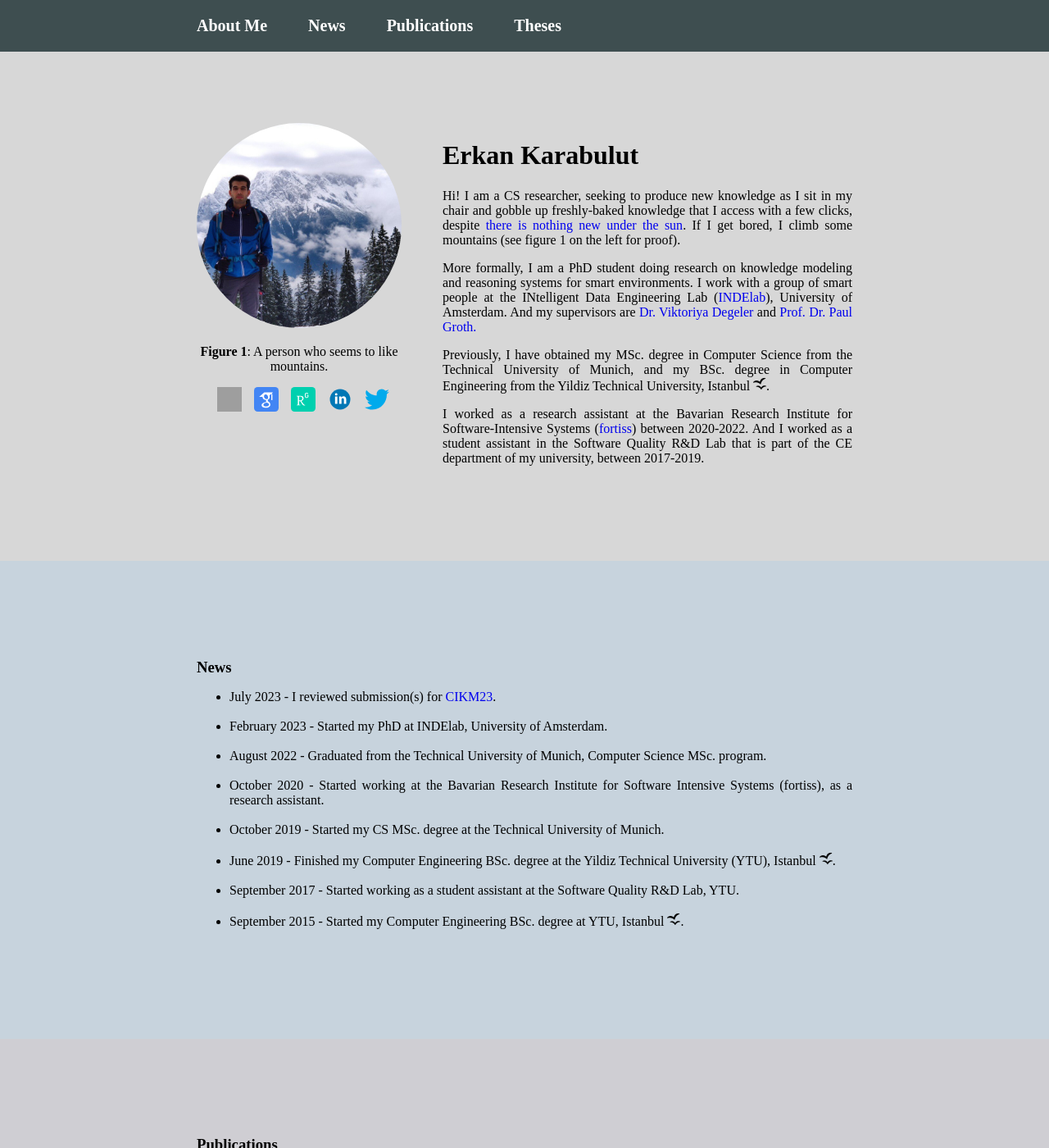
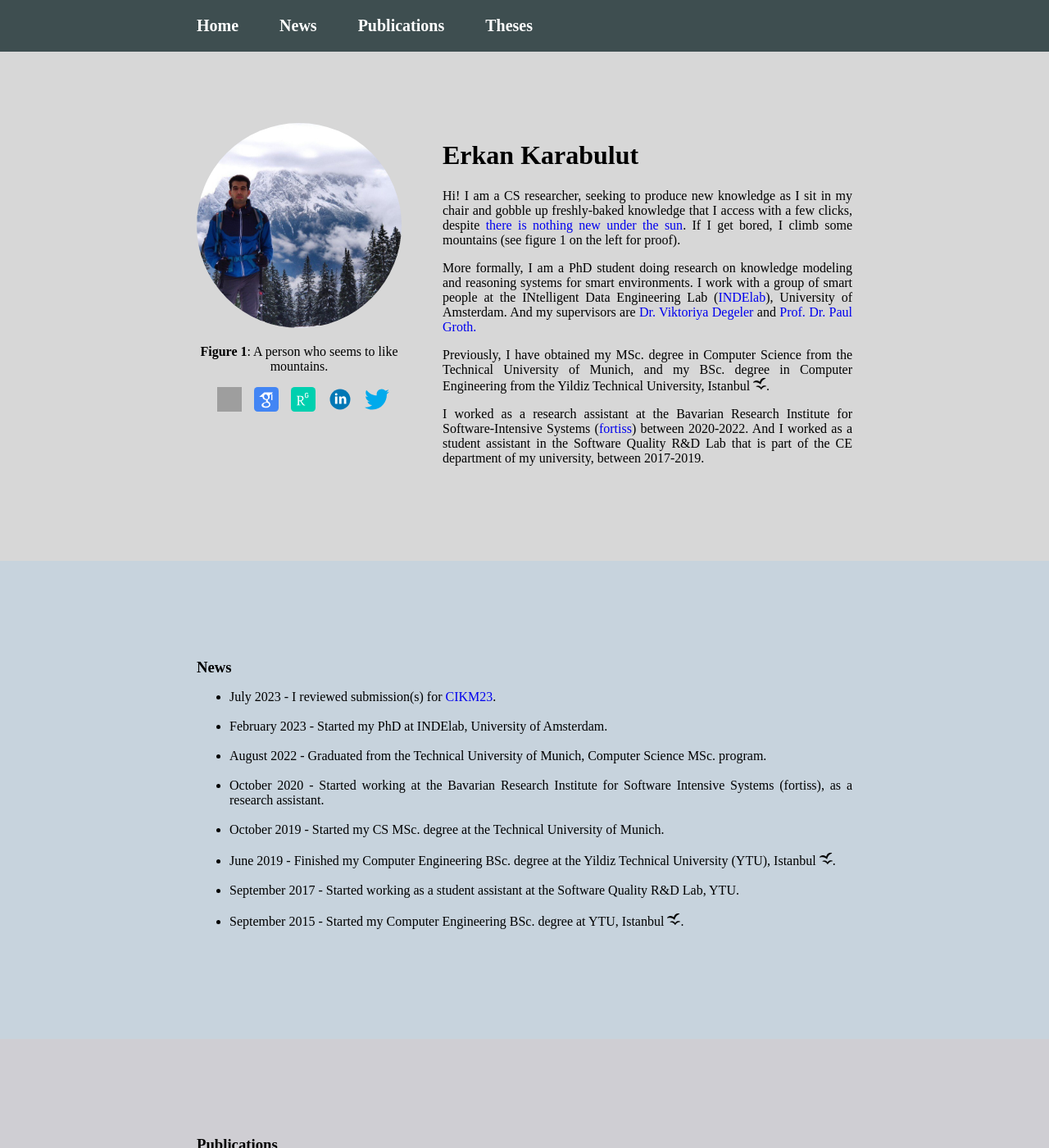
Before and after one commit to erkankarabulut/erkankarabulut.github.io, a Jekyll site: the page built from index.html, in a window 1280 px wide and 1400 px high. Shown: the whole window at 82% size. Built offline with Jekyll 4.4.1, drawn with Linux system fonts in a browser that asks for light colours; grey boxes are pictures that could not be loaded.

Commit message:
change home page name to home from about

```diff
--- a/_data/navigation.yml
+++ b/_data/navigation.yml
@@ -1,4 +1,4 @@
-- name: About Me
+- name: Home
   link: /#about-me
   id: about
 - name: News
--- a/_sass/main.scss
+++ b/_sass/main.scss
@@ -49,7 +49,7 @@ nav {
 .nav-item-mobile {
   text-align: left;
   font-size: 16px;
-  margin-right: 22px;
+  margin-right: 25px;
   padding-top: 20px;
   padding-bottom: 20px;
   color: white;
```
